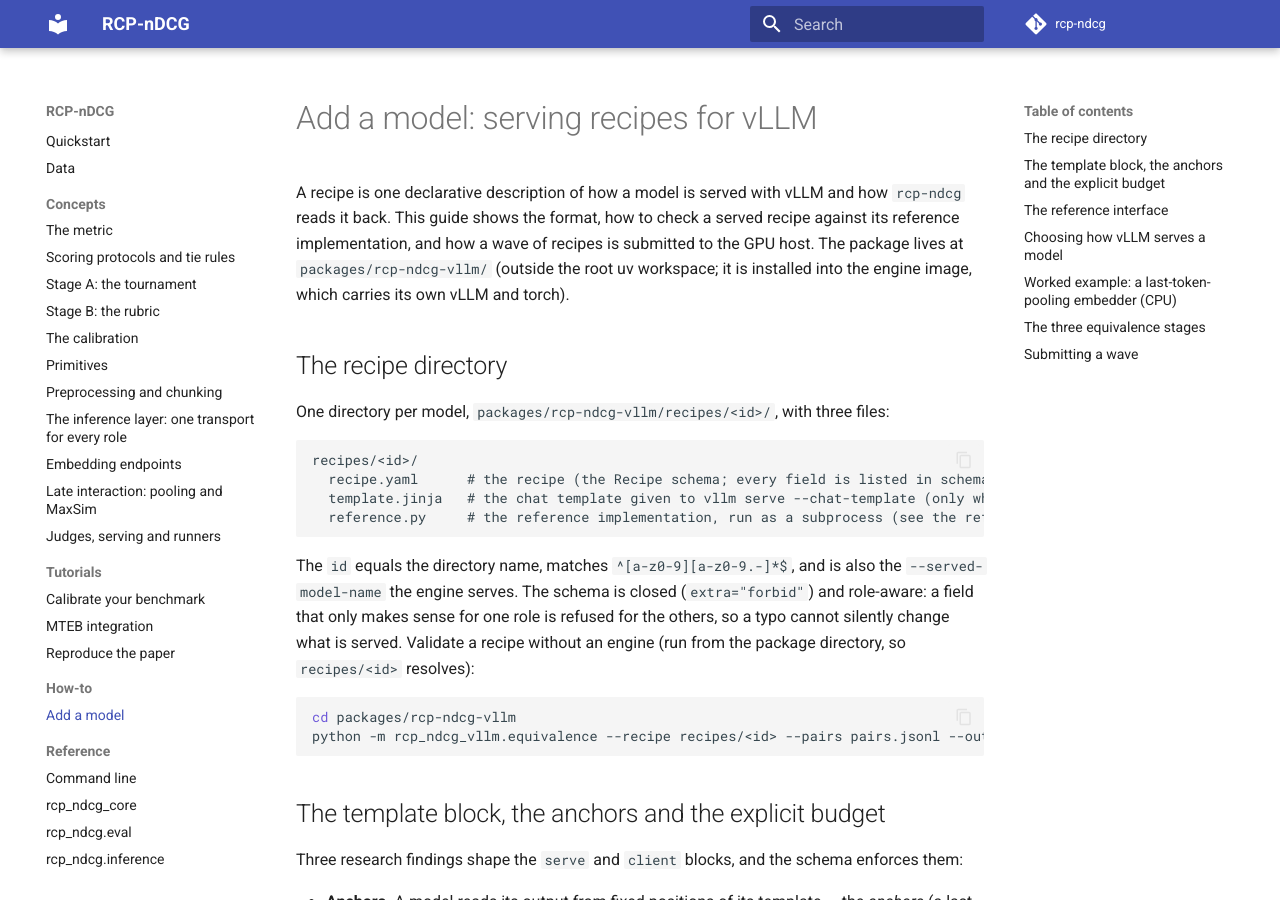
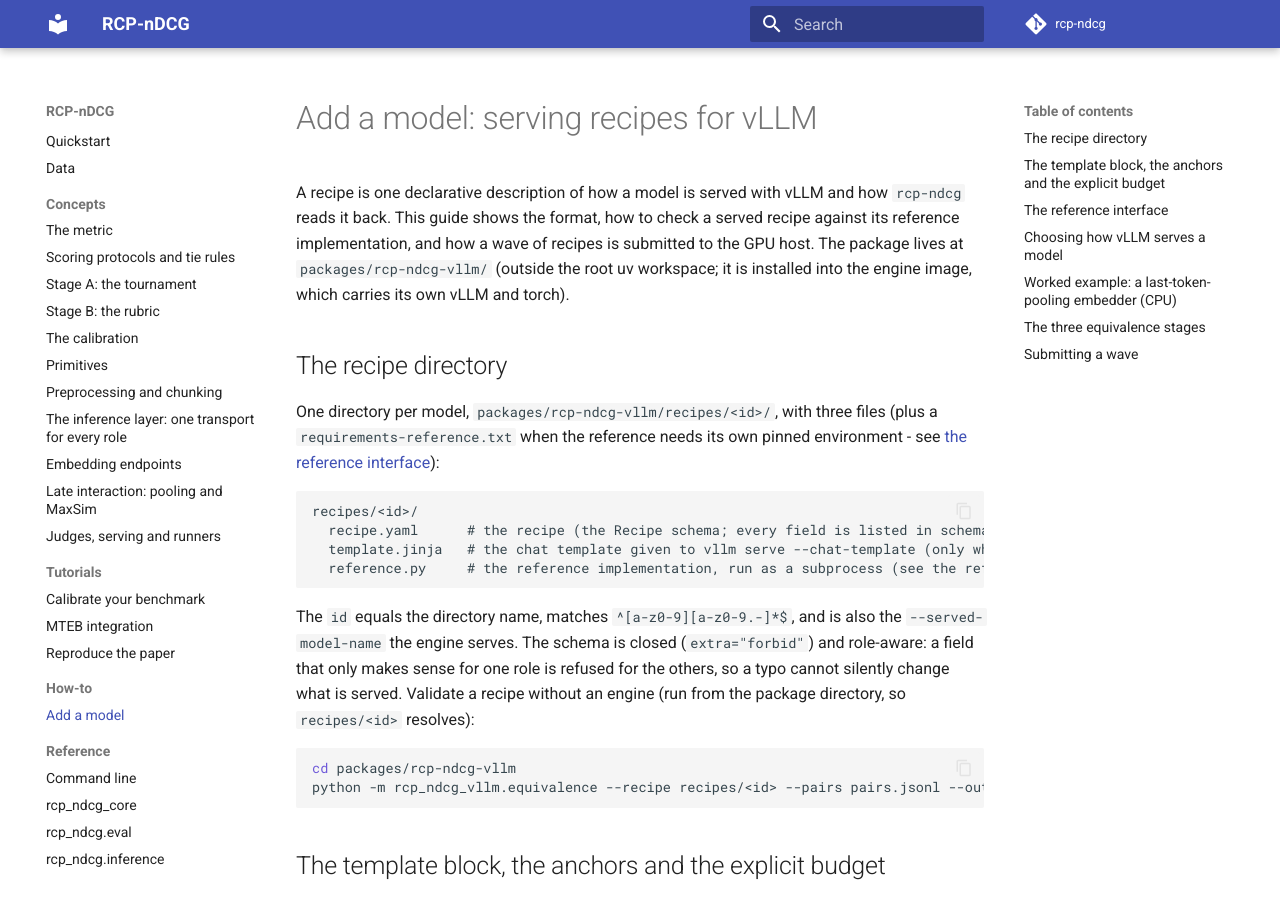
Before and after one commit to cohere-ai/rcp-ndcg, an MkDocs documentation site: the page built from docs/how-to/add-a-model.md, in a window 1280 px wide and 900 px high. Built offline with MkDocs 1.6.1 and Material for MkDocs 9.7.7, drawn with Linux system fonts in a browser that asks for light colours; comment, search, counter and statistics services are not loaded.

Commit message:
Round-2 verifier findings: budget_of, over-cap render rows, docs truth
- the test resolves the pair budget through the harness's own budget_of
  (the canonical path the served client and stage 1 share) instead of
  hand-building TextBudget; the reference-environment test renders every
  over-cap row too (its comment now matches what it does), and the stage-1
  test asserts the render check passed whenever it ran.
- the recipe's pad-token note states the id (151643, the repo's end-of-text
  pad special) instead of the research digest's misrendered literal.
- one-line out-of-scope edits, listed in the lane report: the network marker
  registered in the package's pytest config (the recipe lane's tests are the
  first network tests there); three recipe-directory listings gain the
  requirements-reference.txt line the shipped recipe makes true
  (docs/how-to/add-a-model.md, the package README, recipes/README).

````diff
--- a/docs/how-to/add-a-model.md
+++ b/docs/how-to/add-a-model.md
@@ -7,7 +7,9 @@
 
 ## The recipe directory
 
-One directory per model, `packages/rcp-ndcg-vllm/recipes/<id>/`, with three files:
+One directory per model, `packages/rcp-ndcg-vllm/recipes/<id>/`, with three files (plus a
+`requirements-reference.txt` when the reference needs its own pinned environment - see
+[the reference interface](#the-reference-interface)):
 
 ```text
 recipes/<id>/
````
Also changed, not shown: packages/rcp-ndcg-vllm/README.md (+3 -2 lines), packages/rcp-ndcg-vllm/recipes/README.md (+1 -0 lines), 3 other files.
